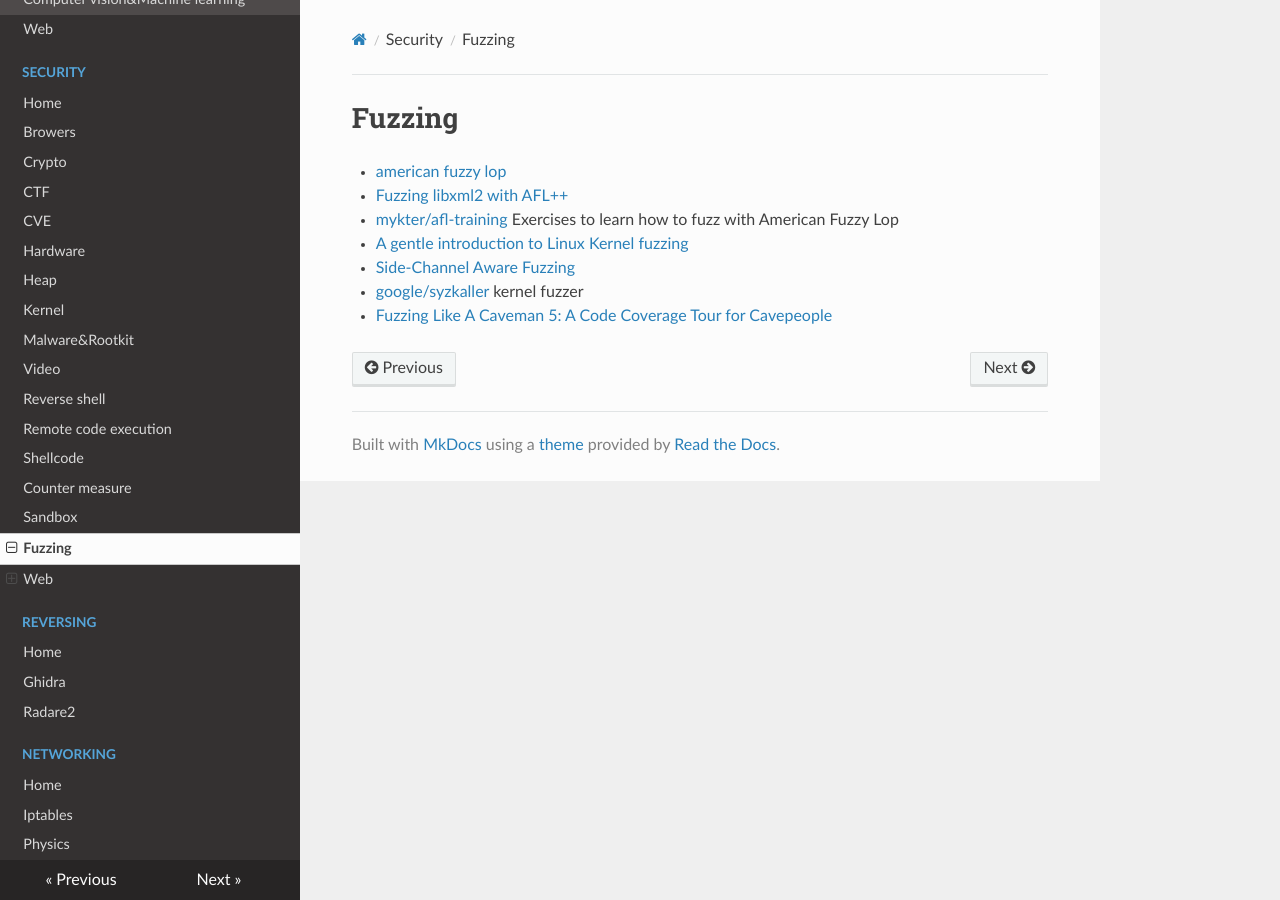
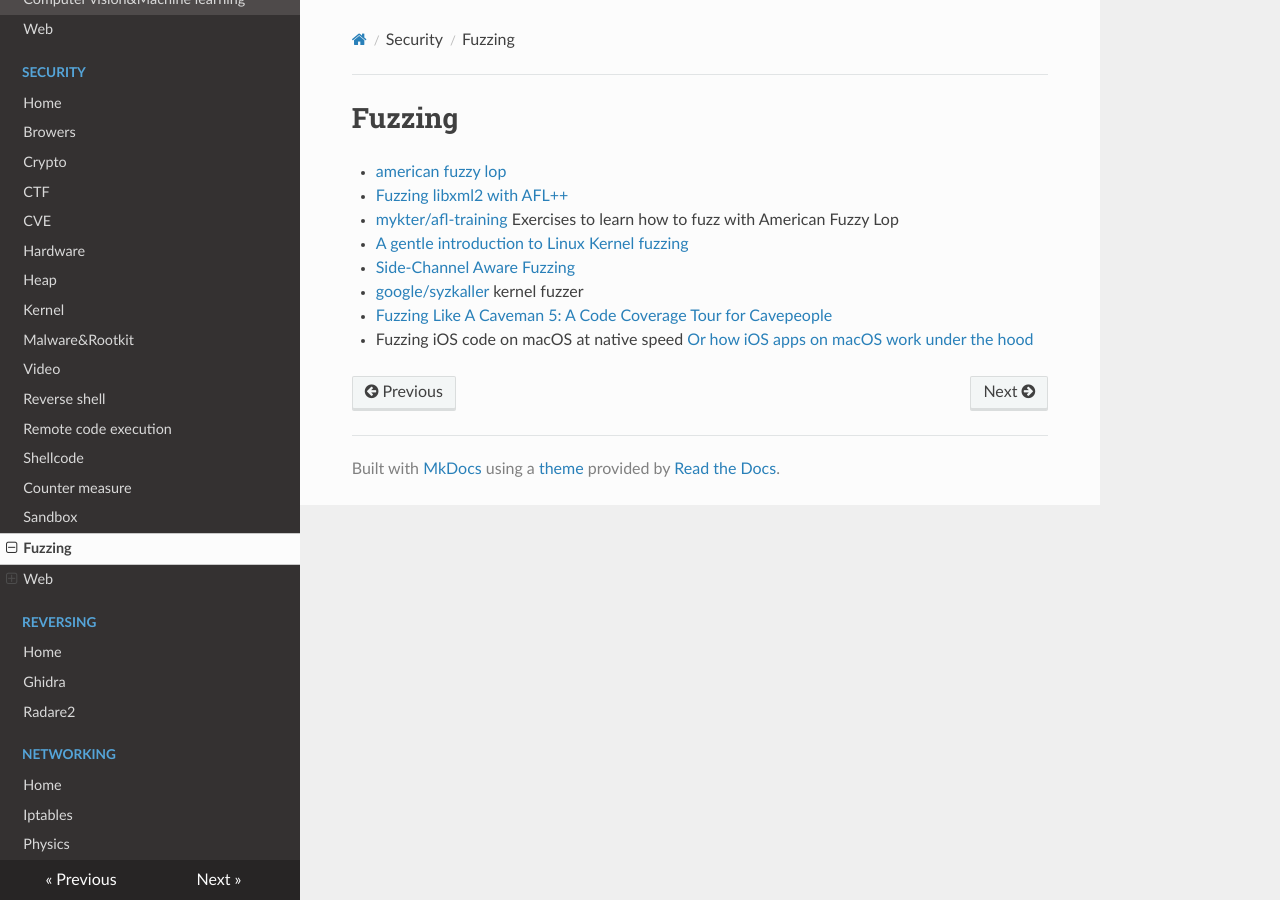
Before and after one commit to gipi/low-level, an MkDocs documentation site: the page built from docs/fuzzing.md, in a window 1280 px wide. Built offline with MkDocs 1.6.1, drawn with Linux system fonts in a browser that asks for light colours; nearby versions of some CDN libraries.

Commit message:
Add link.

```diff
--- a/docs/fuzzing.md
+++ b/docs/fuzzing.md
@@ -7,3 +7,4 @@
  - [Side-Channel Aware Fuzzing](https://arxiv.org/pdf/1908.05012.pdf)
  - [google/syzkaller](https://github.com/google/syzkaller) kernel fuzzer
  - [Fuzzing Like A Caveman 5: A Code Coverage Tour for Cavepeople](https://h0mbre.github.io/Fuzzing-Like-A-Caveman-5/)
+ - Fuzzing iOS code on macOS at native speed [Or how iOS apps on macOS work under the hood](https://googleprojectzero.blogspot.com/2021/05/fuzzing-ios-code-on-macos-at-native.html)
```
